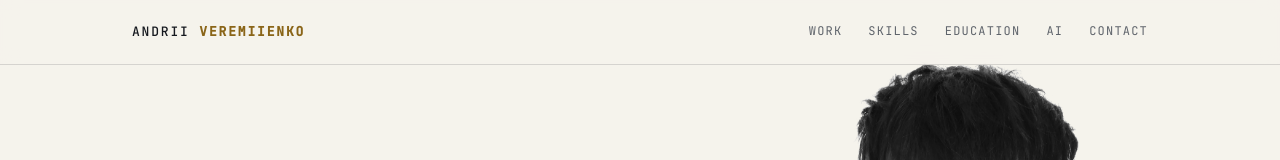
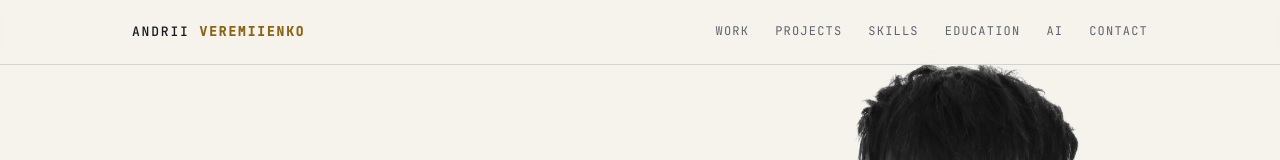
Before and after one commit to veremienko/portfolio, a React (Vite) app: page / in a window 1280 px wide. Shown: the top 160 px of the page. Built offline with nearby package versions, Linux system fonts and the light colour scheme.

Commit message:
Show projects section again
Reverts the render/nav removal from 46e7e5a so the Projects
section and its nav link are visible on the site.

Co-Authored-By: Claude Opus 5 (1M context) <noreply@anthropic.com>

```diff
--- a/src/App.tsx
+++ b/src/App.tsx
@@ -2,6 +2,7 @@ import { Nav } from './components/Nav'
 import { Hero } from './components/Hero'
 import { About } from './components/About'
 import { Work } from './components/Work'
+import { Projects } from './components/Projects'
 import { Skills } from './components/Skills'
 import { Education } from './components/Education'
 import { Ai } from './components/Ai'
@@ -19,6 +20,7 @@ export function App() {
       <main>
         <About />
         <Work />
+        <Projects />
         <Skills />
         <Education />
         <Ai />
--- a/src/components/Nav.tsx
+++ b/src/components/Nav.tsx
@@ -2,6 +2,7 @@ import { useState } from 'react'
 
 const links = [
   { href: '#work', label: 'Work' },
+  { href: '#projects', label: 'Projects' },
   { href: '#skills', label: 'Skills' },
   { href: '#education', label: 'Education' },
   { href: '#ai', label: 'AI' },
```
